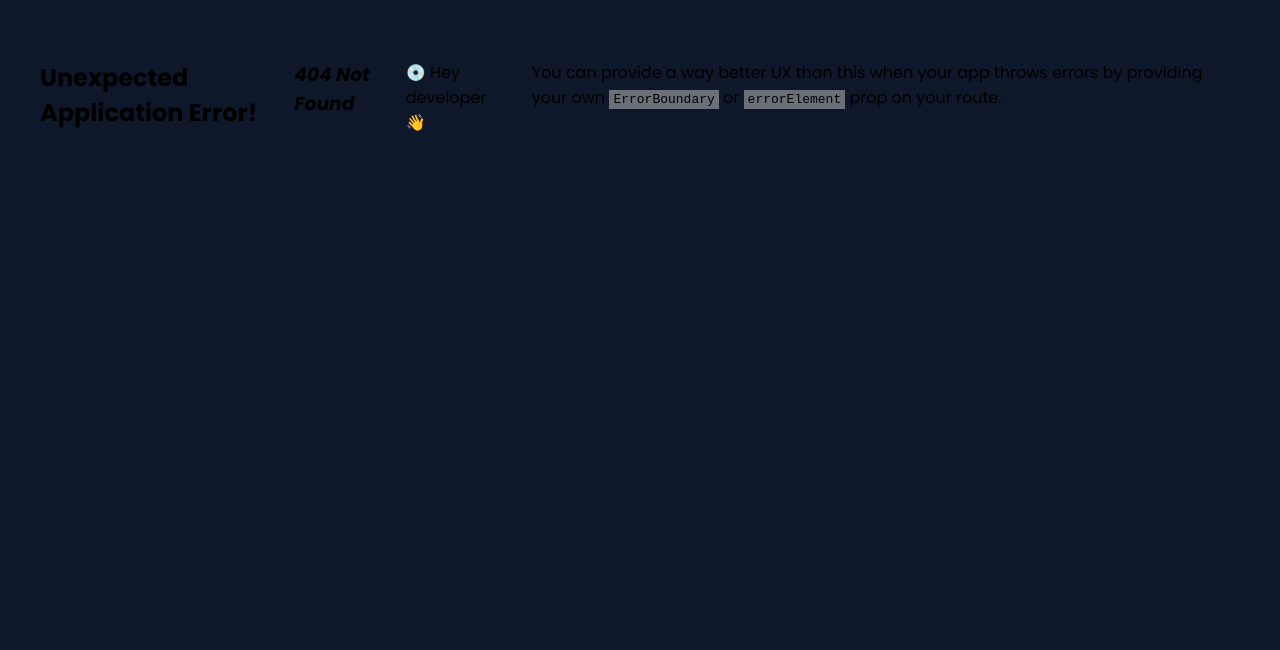
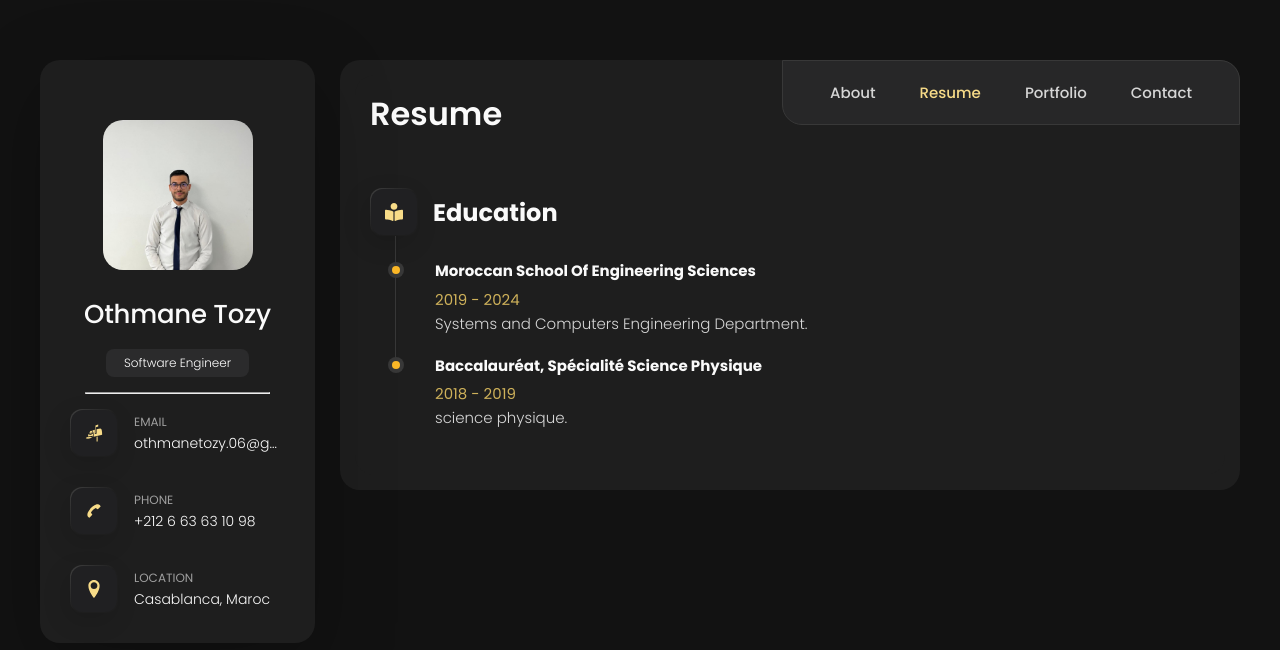
Before and after one commit to othmanetozy/build-portfolio-othmanetozy, a React (Vite) app: page /resume in a window 1280 px wide. Before the commit this address had no page. Shown: the top 650 px of the page. Built offline with nearby package versions, Linux system fonts and the light colour scheme.

Commit message:
fixing color education and adding edu

```diff
--- a/index.html
+++ b/index.html
@@ -2,7 +2,7 @@
 <html lang="en">
   <head>
     <meta charset="UTF-8" />
-    <link rel="icon" type="image/svg+xml" href="/vite.svg" />
+    <link rel="icon" type="image/svg+xml" href="/16242220.png" />
     <meta name="viewport" content="width=device-width, initial-scale=1.0" />
     <title>Othmane tozy - Software engineer</title>
 
--- a/src/App.css
+++ b/src/App.css
@@ -44,13 +44,13 @@
   --onyx: hsl(240, 1%, 17%);
   --eerie-black-1: hsl(240, 2%, 13%);
   /* --eerie-black-2: hsl(240, 2%, 12%); */
-  --eerie-black-2: rgb(11 17 32);
+  --eerie-black-2: rgb(30, 30, 30);
   /* --smoky-black: hsl(0, 0%, 7%); */
-  --smoky-black: rgb(15 23 42);
+  --smoky-black: rgb(18, 18, 18);
   --white-1: hsl(0, 0%, 100%);
   --white-2: hsl(0, 0%, 98%);
   /* --orange-yellow-crayola: hsl(45, 100%, 72%); */
-  --orange-yellow-crayola: rgb(56 189 248);
+  --orange-yellow-crayola: rgb(247, 219, 136);
   --vegas-gold: hsl(45, 54%, 58%);
   --light-gray: hsl(0, 0%, 84%);
   --light-gray-70: hsla(0, 0%, 84%, 0.7);
@@ -175,6 +175,8 @@ section{
   background: var(--jet);
   margin: 16px 0;
 }
+
+
 
 .icon-box {
   position: relative;
@@ -1409,6 +1411,7 @@ textarea.form-input::-webkit-resizer { display: none; }
     height: 8px;
     width: 8px;
     left: -43px;
+    background-color: rgb(252, 184, 39);
   }
 
   .skills-item:not(:last-child) { margin-bottom: 25px; }
--- a/src/main.jsx
+++ b/src/main.jsx
@@ -8,6 +8,7 @@ import {
   RouterProvider,
 } from "react-router-dom";
 import About from './page/About/About.jsx';
+import Resume from './page/Resume/Resume.jsx';
 
 const router = createBrowserRouter([
   {
@@ -18,6 +19,10 @@ const router = createBrowserRouter([
         path: "/",
         element: <About/>,
       },
+      {
+        path:"/resume",
+        element:<Resume />
+      }
     ]
   },
 ]);
--- /dev/null
+++ b/src/page/Resume/Resume.jsx
@@ -0,0 +1,35 @@
+import React from 'react'
+import { FaBookReader } from 'react-icons/fa'
+import Timeline from './Timeline'
+
+const Resume = () => {
+  return (
+    <section>
+      <header>
+        <h2 className='h2 article-title'>Resume</h2>
+      </header>
+      <div className='timeline'>
+        <div className='title-wrapper'>
+          <div className='icon-box'>
+          <FaBookReader />
+          </div>
+          <h3 className='h3'>Education</h3>
+        </div>
+        <ol className='timeline-list'>
+          <Timeline
+          title="Moroccan school of engineering sciences"
+          date="2019 - 2024"
+          description="Systems and Computers Engineering Department."
+          />
+          <Timeline
+          title=" baccalauréat, spécialité science physique"
+          date="2018 - 2019"
+          description="science physique."
+          />
+        </ol>
+      </div>
+    </section>
+  )
+}
+
+export default Resume
--- /dev/null
+++ b/src/page/Resume/Timeline.jsx
@@ -0,0 +1,13 @@
+import React from 'react'
+
+const Timeline = ({title, date,description}) => {
+  return (
+    <li className='timeline-item'>
+        <h4 className='h4 timeline-item-title'>{title}</h4>
+        <span>{date}</span>
+        <p className='timeline-text'>{description}</p>
+    </li>
+  )
+}
+
+export default Timeline
```
Also changed, not shown: public/image/16242220.png (added).
